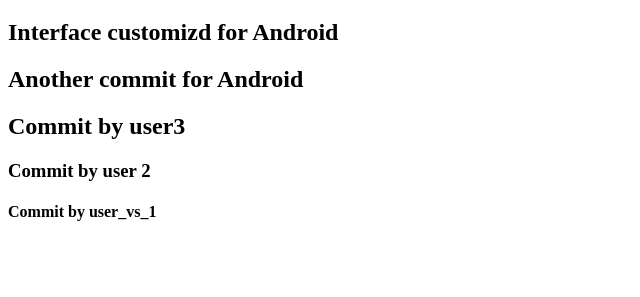
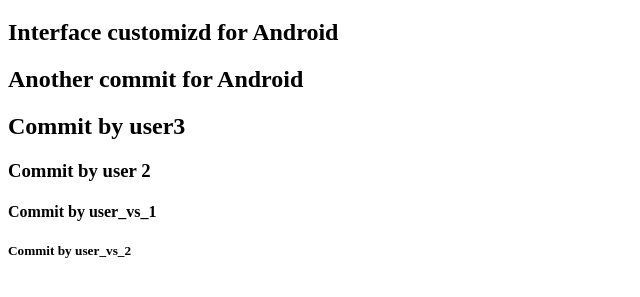
Before and after one commit to SU-Nesterenko/my_mobile_project, a plain HTML site: page index.htm in a window 1280 px wide. Shown: the part 61-358 px from the top of the page, without its empty margins (0-640 px from the left). Drawn offline with Linux system fonts and the light colour scheme.

Commit message:
Commit by user_vs_2

```diff
--- a/index.htm
+++ b/index.htm
@@ -10,5 +10,6 @@
 		<h2>Commit by user3</h2>
 		<h3>Commit by user 2</h3>
 		<h4>Commit by user_vs_1</h4>
+		<h5>Commit by user_vs_2</h5>
 	</body>
 </html>
```
